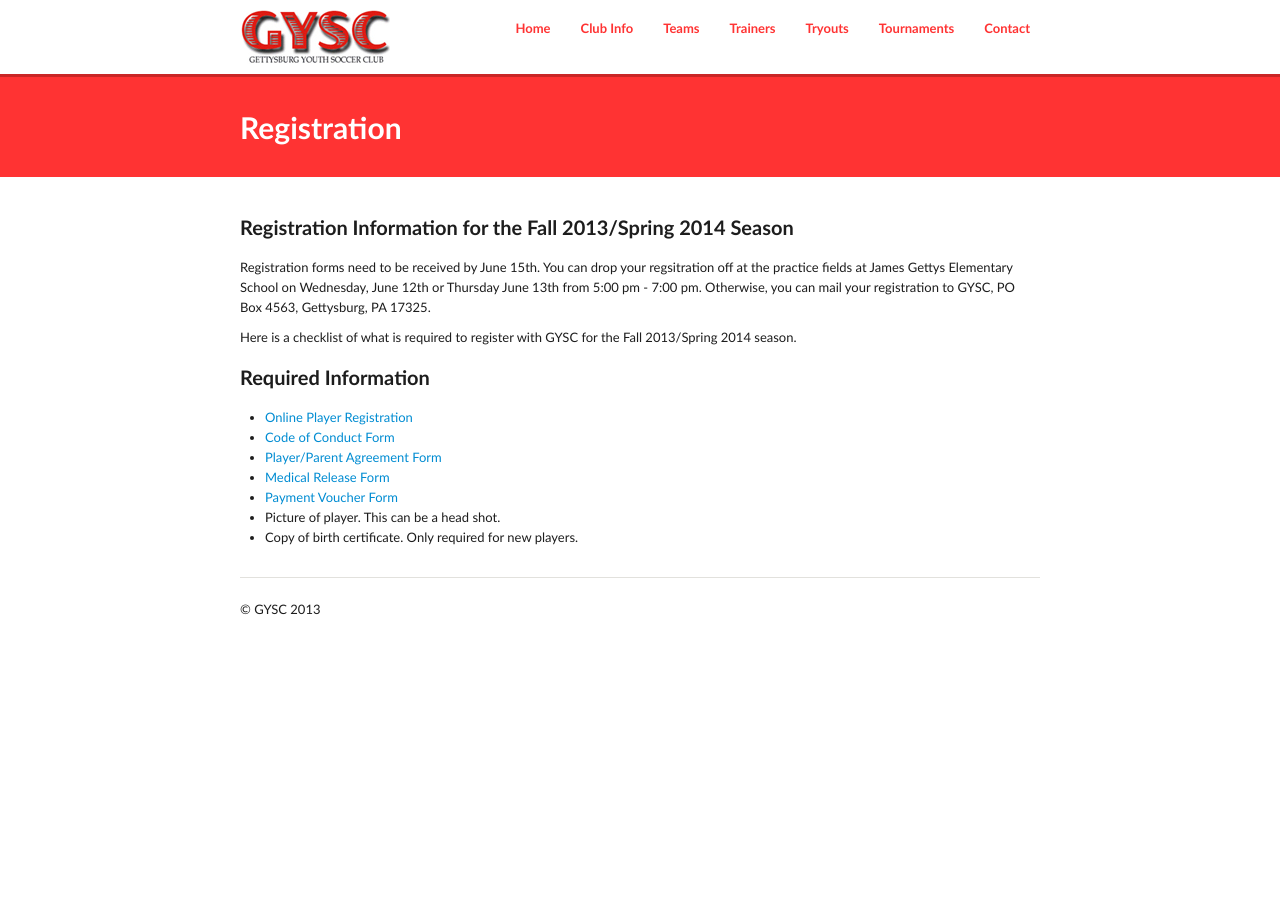
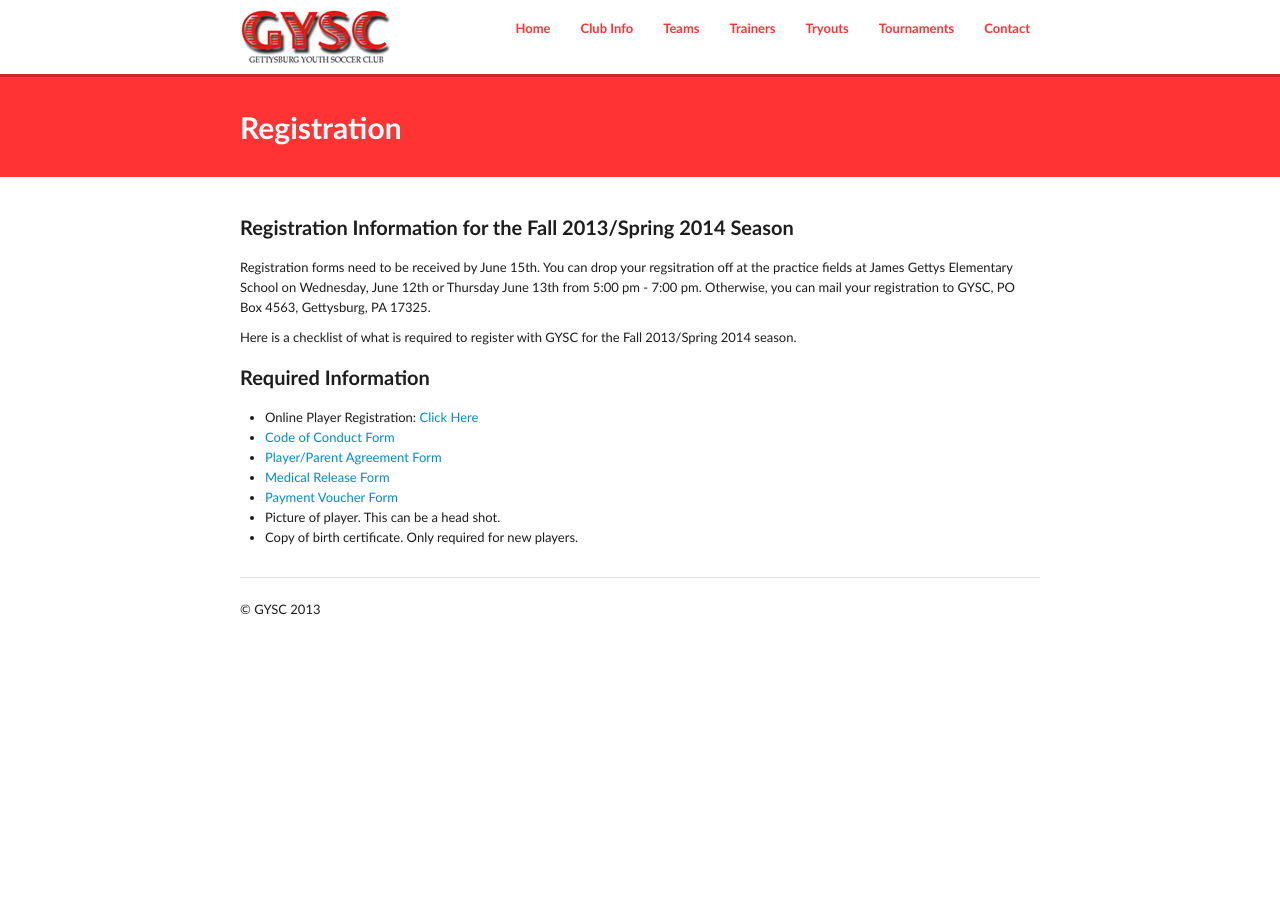
Before and after one commit to GYSC/gysc.github.com, a Jekyll site: the page built from registration.md, in a window 1280 px wide. Built offline with Jekyll 4.4.1, drawn with Linux system fonts in a browser that asks for light colours; Markdown is read by kramdown in place of the engine named in the settings.

Commit message:
Update registration.md

```diff
--- a/registration.md
+++ b/registration.md
@@ -14,7 +14,7 @@
 ###Required Information
 
 <ul>
-<li><a href="https://www.youthleaguesusa.com/epys/13-14/0117/008/Welcome.html">Online Player Registration</a></li>
+<li>Online Player Registration: <a href="https://www.youthleaguesusa.com/epys/13-14/0117/008/Welcome.html">Click Here</a></li>
 <li><a href="https://www.dropbox.com/s/8xz3x9al7lz5vcb/Code%20of%20Conduct-1.pdf">Code of Conduct Form</a></li>
 <li><a href="https://www.dropbox.com/s/3si4g9vn0x68eik/GYSC%20Player-Parent%20Agreement.pdf">Player/Parent Agreement Form</a></li>
 <li><a href="https://www.dropbox.com/s/7qfdk24zfej4bak/Medical_Release1.pdf">Medical Release Form</a></li>
```
